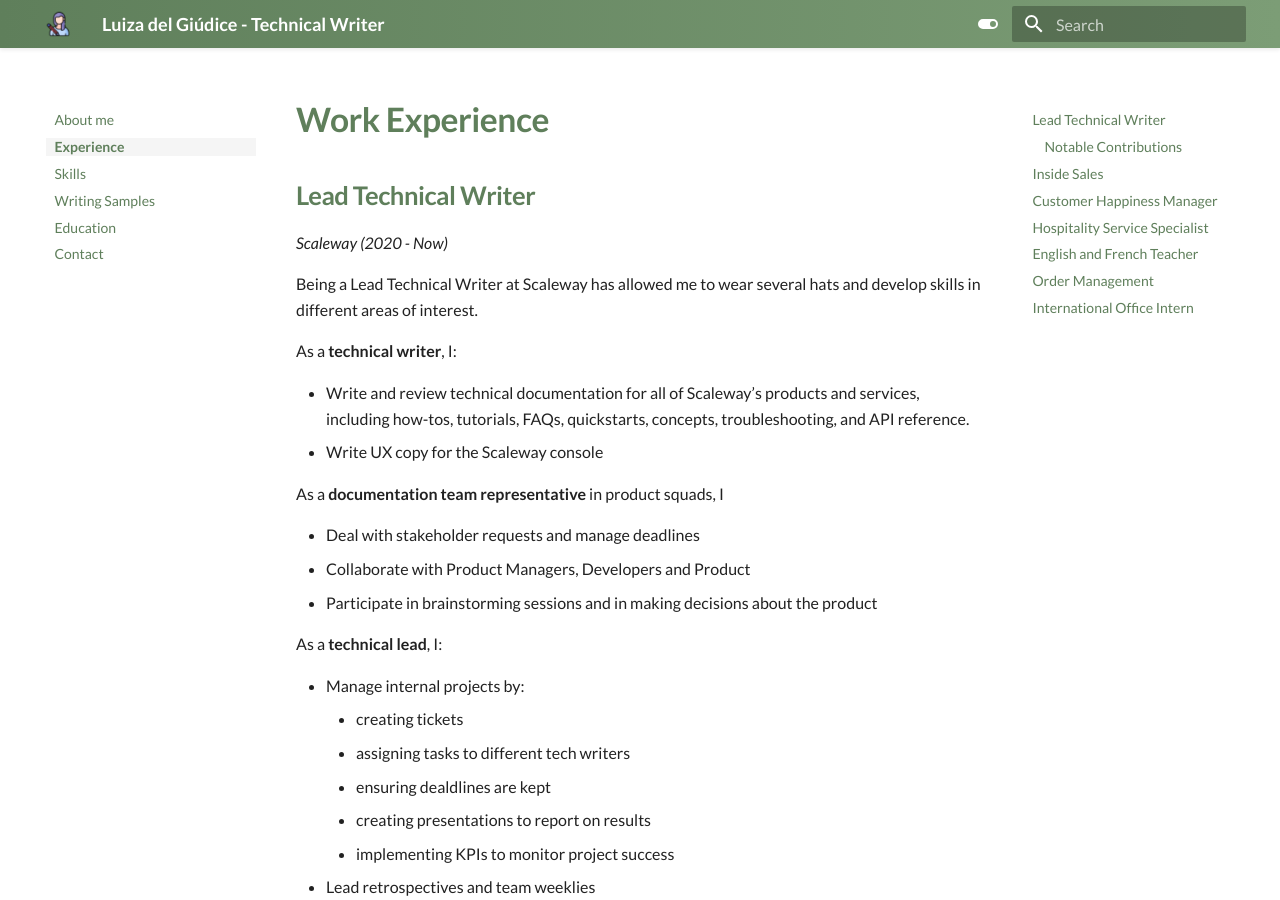
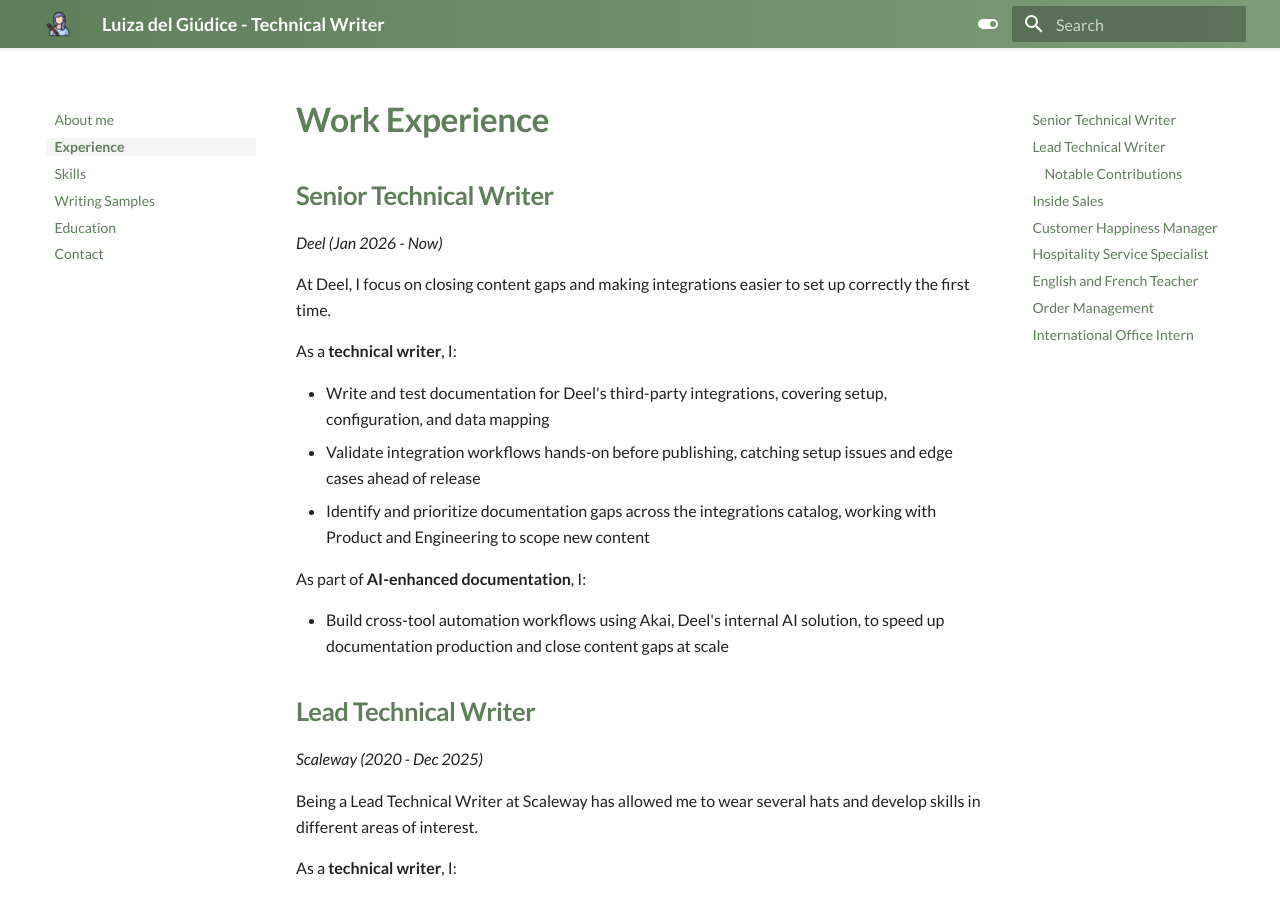
Before and after one commit to ldecarvalho-doc/my-cv, an MkDocs documentation site: the page built from docs/work-experience/index.md, in a window 1280 px wide and 900 px high. Built offline with MkDocs 1.6.1 and Material for MkDocs 9.7.7, drawn with Linux system fonts in a browser that asks for light colours; some web fonts are replaced.

Commit message:
Add Deel experience, update dates

```diff
--- a/docs/work-experience/index.md
+++ b/docs/work-experience/index.md
@@ -4,9 +4,25 @@
 
 # Work Experience
 
+## Senior Technical Writer
+
+*Deel (Jan 2026 - Now)*
+
+At Deel, I focus on closing content gaps and making integrations easier to set up correctly the first time.
+
+As a **technical writer**, I:
+
+- Write and test documentation for Deel's third-party integrations, covering setup, configuration, and data mapping
+- Validate integration workflows hands-on before publishing, catching setup issues and edge cases ahead of release
+- Identify and prioritize documentation gaps across the integrations catalog, working with Product and Engineering to scope new content
+
+As part of **AI-enhanced documentation**, I:
+
+- Build cross-tool automation workflows using Akai, Deel's internal AI solution, to speed up documentation production and close content gaps at scale
+
 ## Lead Technical Writer
 
-*Scaleway (2020 - Now)*
+*Scaleway (2020 - Dec 2025)*
 
 Being a Lead Technical Writer at Scaleway has allowed me to wear several hats and develop skills in different areas of interest.
 
```
Also changed, not shown: docs/index.md (+2 -2 lines), docs/skills.md (+2 -0 lines), 1 other file.
